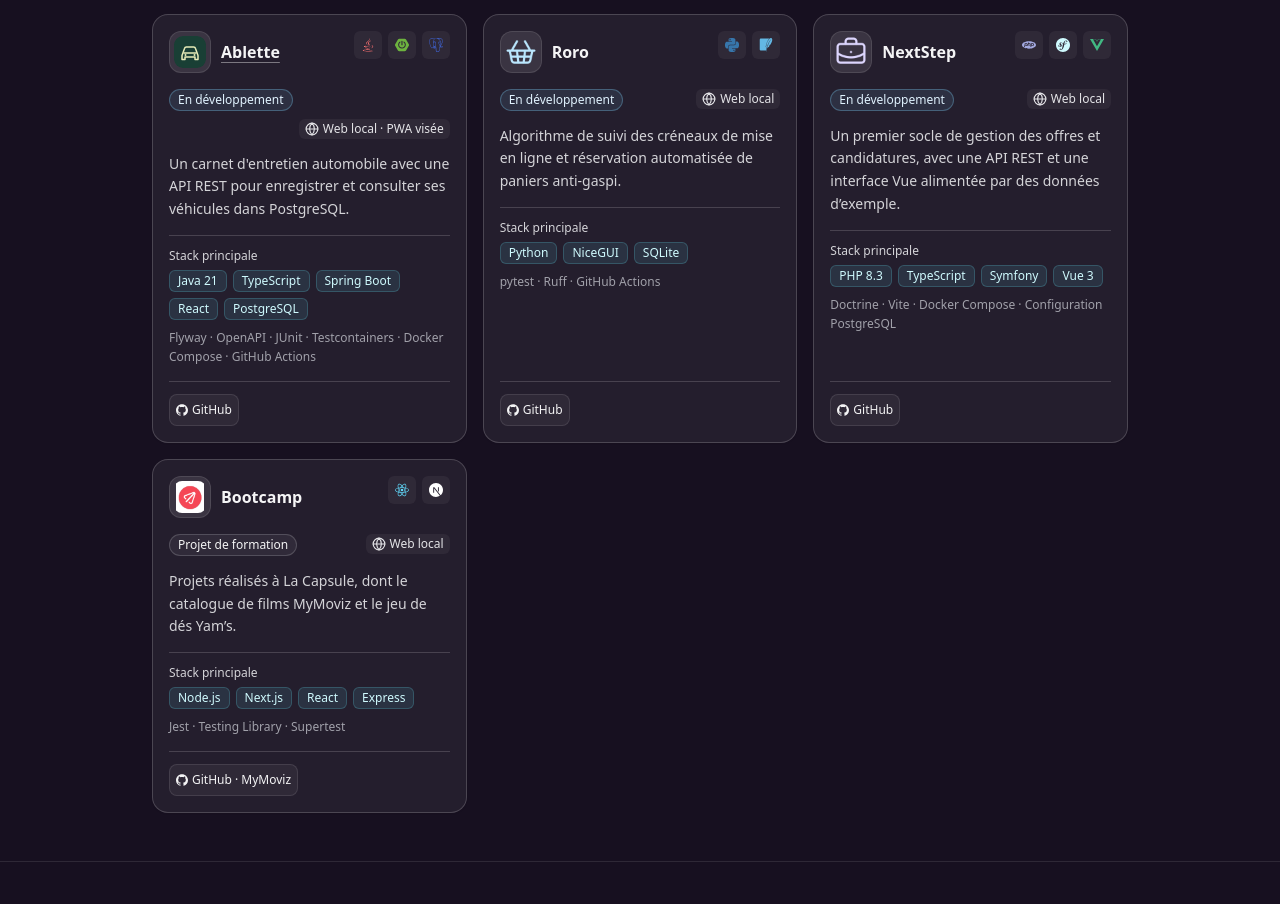
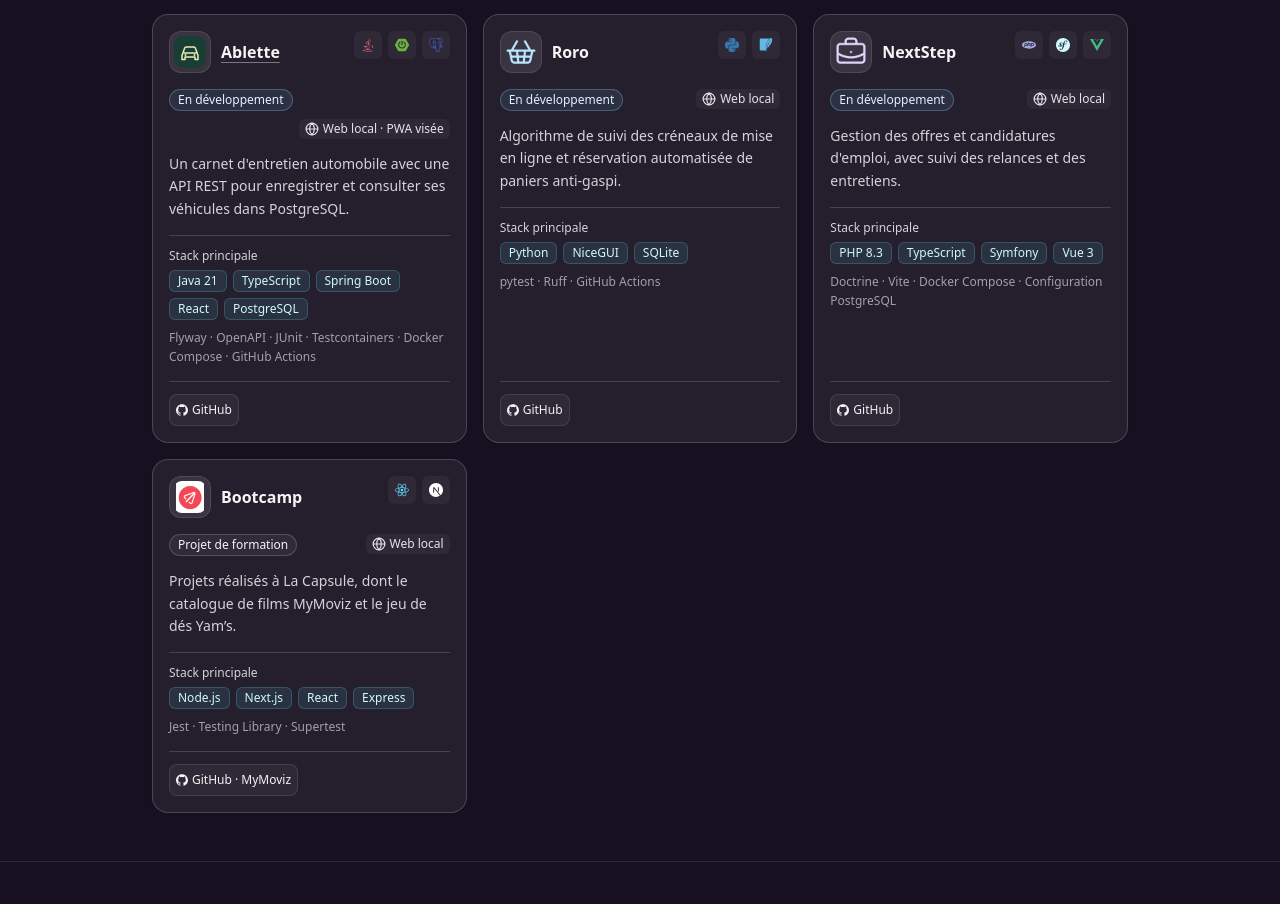
Before and after one commit to Laetitia-Bara/Portfolio, a Next.js app: page /projects in a window 1280 px wide. Shown: the part 947-1851 px from the top of the page. Built offline with nearby package versions, Linux system fonts and the light colour scheme.

Commit message:
fix ortho

```diff
--- a/src/data/projects.ts
+++ b/src/data/projects.ts
@@ -337,7 +337,7 @@ export const projects: readonly Project[] = [
     slug: "nextstep",
     name: "NextStep",
     icon: "/projects/nextstep.png",
-    summary: "Un premier socle de gestion des offres et candidatures, avec une API REST et une interface Vue alimentée par des données d’exemple.",
+    summary: "Gestion des offres et candidatures d'emploi, avec suivi des relances et des entretiens.",
     domains: ["backend-business", "fullstack-web-mobile"],
     nature: "personal",
     visibility: "catalog",
```
